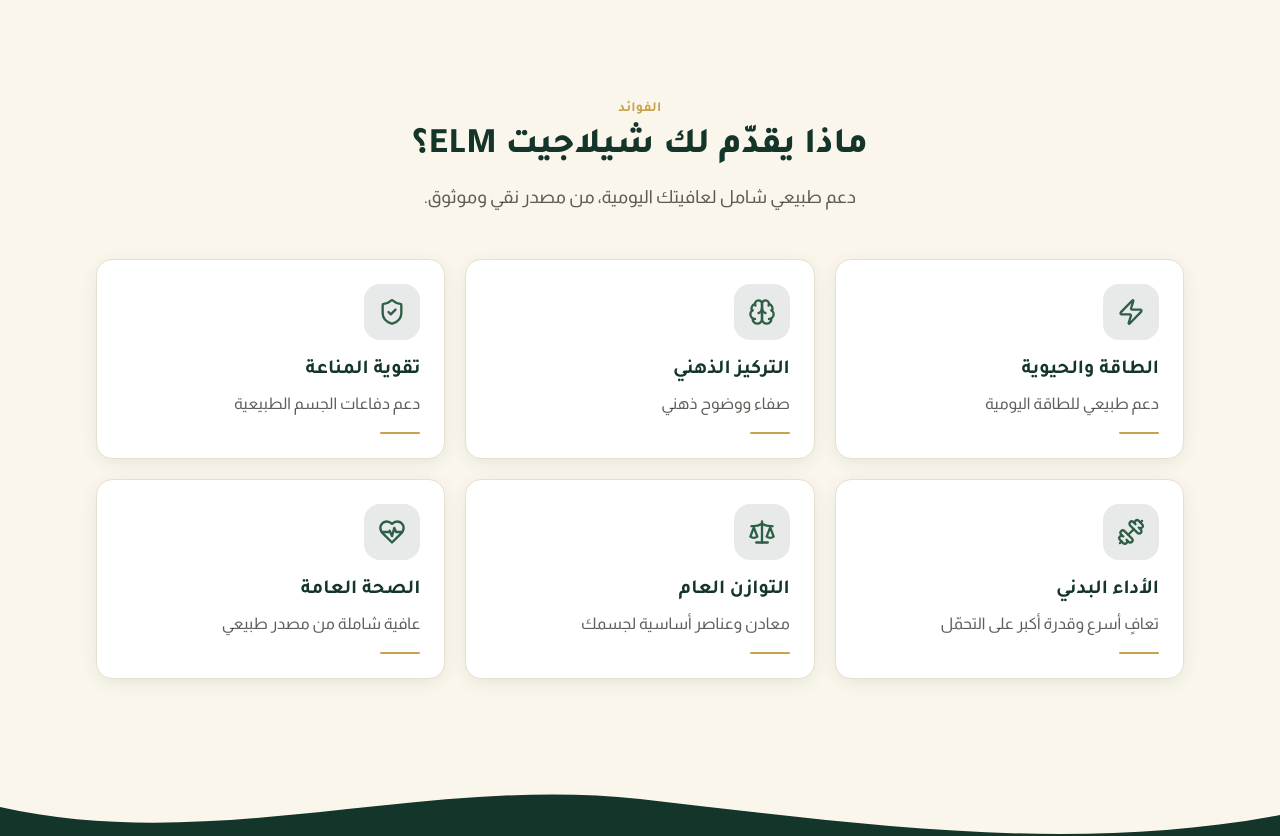
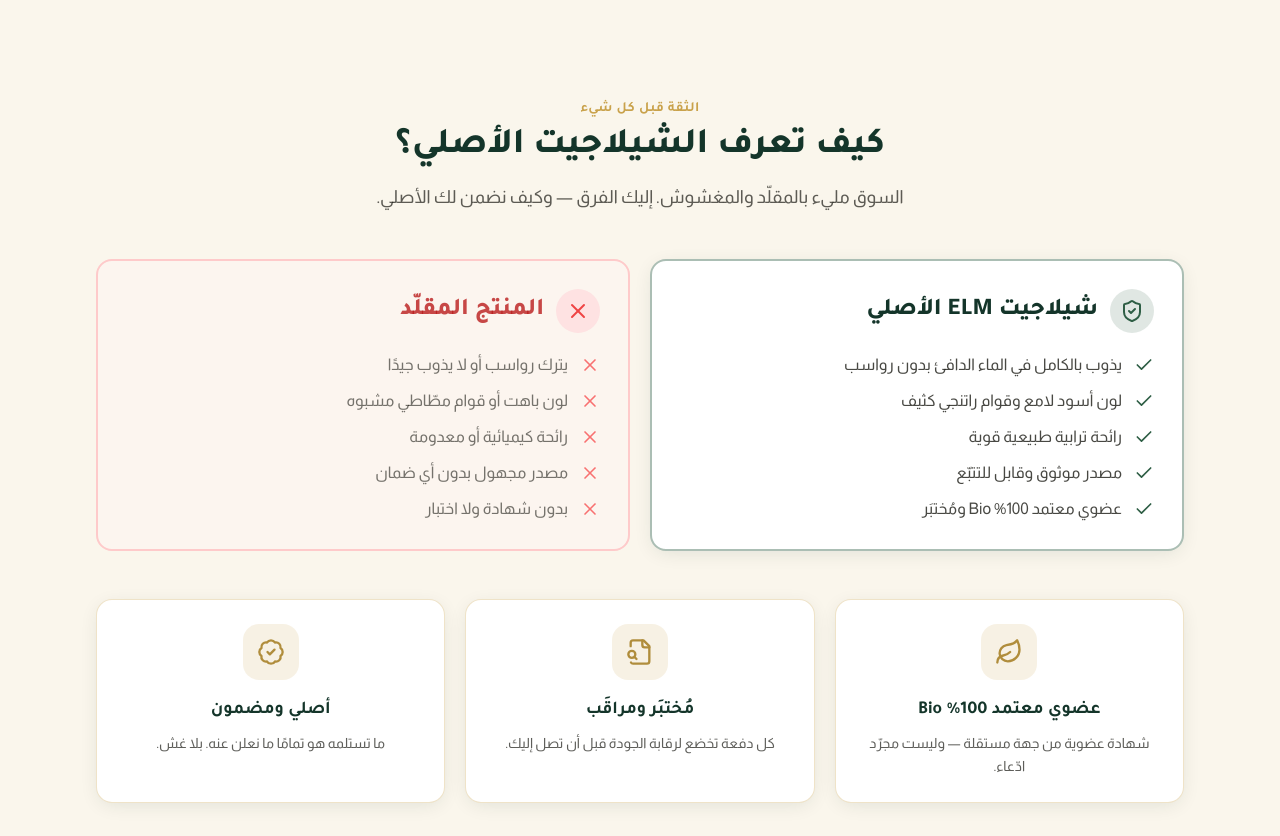
Before and after one commit to redouanebarca134-eng/ELM, a Next.js app: page / in a window 1280 px wide. Shown: the part 2120-2956 px from the top of the page. Built offline with nearby package versions, Linux system fonts and the light colour scheme.

Commit message:
Add trust / anti-counterfeit section to homepage
The core of ELM's positioning: a real-vs-fake shilajit comparison
("how to spot the genuine one") plus honest guarantees — certified
100% Bio, batch-tested, traceable. Placed right after the product
intro to build trust before the benefits.

```diff
--- a/src/app/page.tsx
+++ b/src/app/page.tsx
@@ -9,6 +9,7 @@ import Accordion from "@/components/Accordion";
 import OfferBlock from "@/components/OfferBlock";
 import Stars from "@/components/Stars";
 import BenefitsGrid from "@/components/sections/BenefitsGrid";
+import TrustSection from "@/components/sections/TrustSection";
 import Parallax from "@/components/Parallax";
 import WaveDivider from "@/components/WaveDivider";
 import GoldParticles from "@/components/GoldParticles";
@@ -92,6 +93,9 @@ export default function HomePage() {
           </Reveal>
         </div>
       </section>
+
+      {/* قسم الثقة ومكافحة التقليد */}
+      <TrustSection />
 
       {/* الفوائد */}
       <section id="benefits" className="section-pad bg-cream">
--- /dev/null
+++ b/src/components/sections/TrustSection.tsx
@@ -0,0 +1,133 @@
+"use client";
+
+import { motion } from "framer-motion";
+import { Check, X, ShieldCheck, BadgeCheck, FileSearch, Leaf } from "lucide-react";
+import SectionHeading from "@/components/SectionHeading";
+
+// قسم "كيف تعرف الشيلاجيت الأصلي؟" — سلاح الثقة ومكافحة التقليد.
+// مقارنة الأصلي مقابل المقلّد + ضمانات (عضوي معتمد، مُختبَر، قابل للتتبّع).
+
+const REAL = [
+  "يذوب بالكامل في الماء الدافئ بدون رواسب",
+  "لون أسود لامع وقوام راتنجي كثيف",
+  "رائحة ترابية طبيعية قوية",
+  "مصدر موثوق وقابل للتتبّع",
+  "عضوي معتمد 100% Bio ومُختبَر",
+];
+
+const FAKE = [
+  "يترك رواسب أو لا يذوب جيدًا",
+  "لون باهت أو قوام مطّاطي مشبوه",
+  "رائحة كيميائية أو معدومة",
+  "مصدر مجهول بدون أي ضمان",
+  "بدون شهادة ولا اختبار",
+];
+
+const GUARANTEES = [
+  {
+    icon: Leaf,
+    title: "عضوي معتمد 100% Bio",
+    text: "شهادة عضوية من جهة مستقلة — وليست مجرّد ادّعاء.",
+  },
+  {
+    icon: FileSearch,
+    title: "مُختبَر ومراقَب",
+    text: "كل دفعة تخضع لرقابة الجودة قبل أن تصل إليك.",
+  },
+  {
+    icon: BadgeCheck,
+    title: "أصلي ومضمون",
+    text: "ما تستلمه هو تمامًا ما نعلن عنه. بلا غش.",
+  },
+];
+
+export default function TrustSection() {
+  return (
+    <section className="relative overflow-hidden bg-cream section-pad">
+      <div className="container-elm">
+        <SectionHeading
+          eyebrow="الثقة قبل كل شيء"
+          title="كيف تعرف الشيلاجيت الأصلي؟"
+          subtitle="السوق مليء بالمقلّد والمغشوش. إليك الفرق — وكيف نضمن لك الأصلي."
+        />
+
+        {/* مقارنة الأصلي مقابل المقلّد */}
+        <div className="mt-12 grid gap-5 md:grid-cols-2">
+          {/* الأصلي */}
+          <motion.div
+            initial={{ opacity: 0, x: 30 }}
+            whileInView={{ opacity: 1, x: 0 }}
+            viewport={{ once: true, margin: "-60px" }}
+            transition={{ duration: 0.5 }}
+            className="rounded-2xl border-2 border-forest-light/40 bg-white p-7 shadow-soft"
+          >
+            <div className="flex items-center gap-3">
+              <span className="flex h-11 w-11 items-center justify-center rounded-full bg-forest-light/15">
+                <ShieldCheck className="h-6 w-6 text-forest-light" />
+              </span>
+              <h3 className="font-heading text-2xl font-extrabold text-forest">
+                شيلاجيت ELM الأصلي
+              </h3>
+            </div>
+            <ul className="mt-5 space-y-3">
+              {REAL.map((item) => (
+                <li key={item} className="flex items-start gap-3 text-ink/80">
+                  <Check className="mt-0.5 h-5 w-5 flex-shrink-0 text-forest-light" />
+                  <span>{item}</span>
+                </li>
+              ))}
+            </ul>
+          </motion.div>
+
+          {/* المقلّد */}
+          <motion.div
+            initial={{ opacity: 0, x: -30 }}
+            whileInView={{ opacity: 1, x: 0 }}
+            viewport={{ once: true, margin: "-60px" }}
+            transition={{ duration: 0.5, delay: 0.1 }}
+            className="rounded-2xl border-2 border-red-200 bg-red-50/40 p-7"
+          >
+            <div className="flex items-center gap-3">
+              <span className="flex h-11 w-11 items-center justify-center rounded-full bg-red-100">
+                <X className="h-6 w-6 text-red-500" />
+              </span>
+              <h3 className="font-heading text-2xl font-extrabold text-red-700/80">
+                المنتج المقلّد
+              </h3>
+            </div>
+            <ul className="mt-5 space-y-3">
+              {FAKE.map((item) => (
+                <li key={item} className="flex items-start gap-3 text-ink/60">
+                  <X className="mt-0.5 h-5 w-5 flex-shrink-0 text-red-400" />
+                  <span>{item}</span>
+                </li>
+              ))}
+            </ul>
+          </motion.div>
+        </div>
+
+        {/* الضمانات */}
+        <div className="mt-12 grid gap-5 sm:grid-cols-3">
+          {GUARANTEES.map((g, i) => (
+            <motion.div
+              key={g.title}
+              initial={{ opacity: 0, y: 30 }}
+              whileInView={{ opacity: 1, y: 0 }}
+              viewport={{ once: true, margin: "-60px" }}
+              transition={{ duration: 0.5, delay: i * 0.1 }}
+              className="rounded-2xl border border-gold/30 bg-white p-6 text-center shadow-soft"
+            >
+              <span className="mx-auto flex h-14 w-14 items-center justify-center rounded-2xl bg-gold/15">
+                <g.icon className="h-7 w-7 text-gold-dark" />
+              </span>
+              <h4 className="mt-4 font-heading text-lg font-bold text-forest">
+                {g.title}
+              </h4>
+              <p className="mt-2 text-sm leading-relaxed text-ink/70">{g.text}</p>
+            </motion.div>
+          ))}
+        </div>
+      </div>
+    </section>
+  );
+}
```
